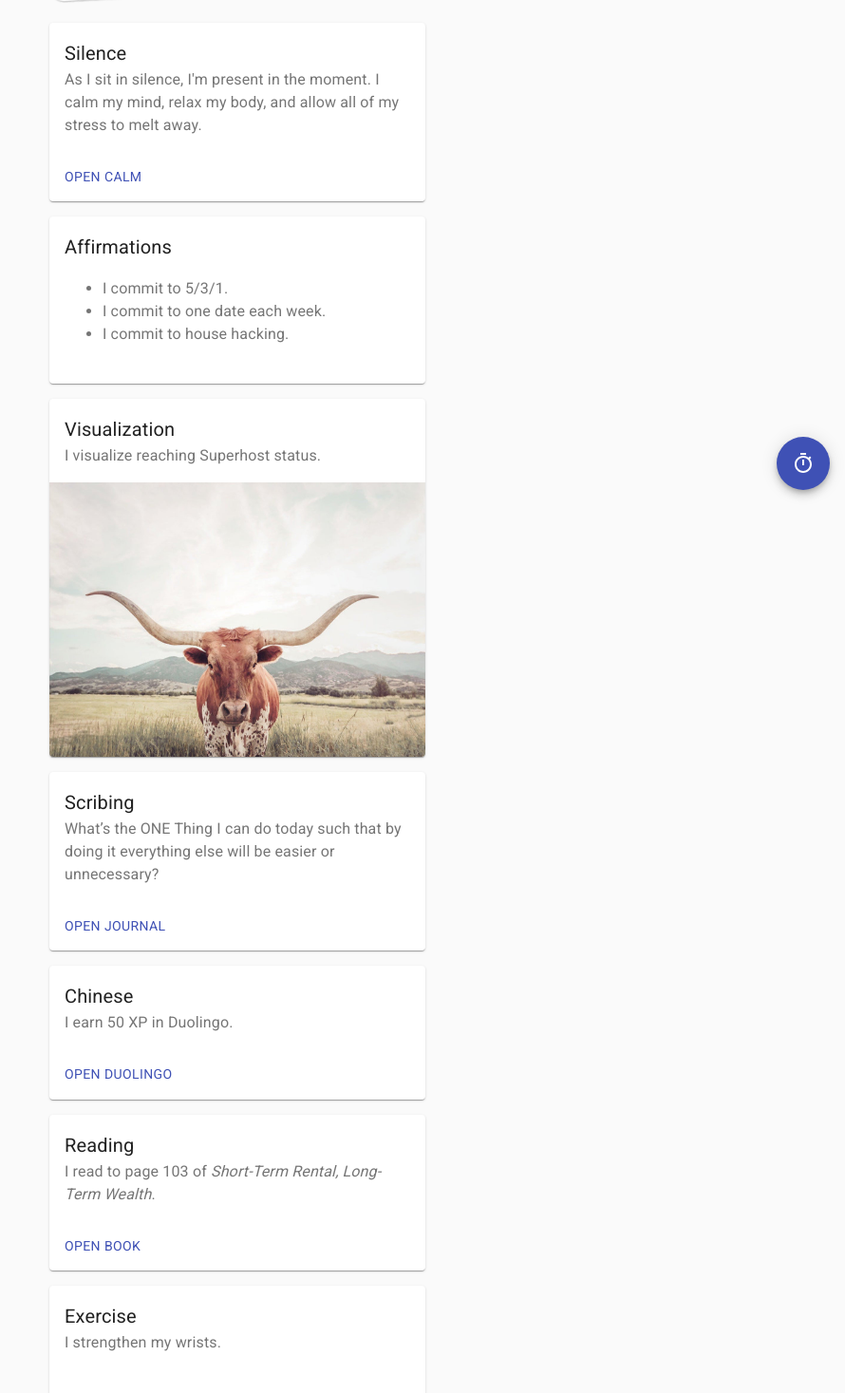
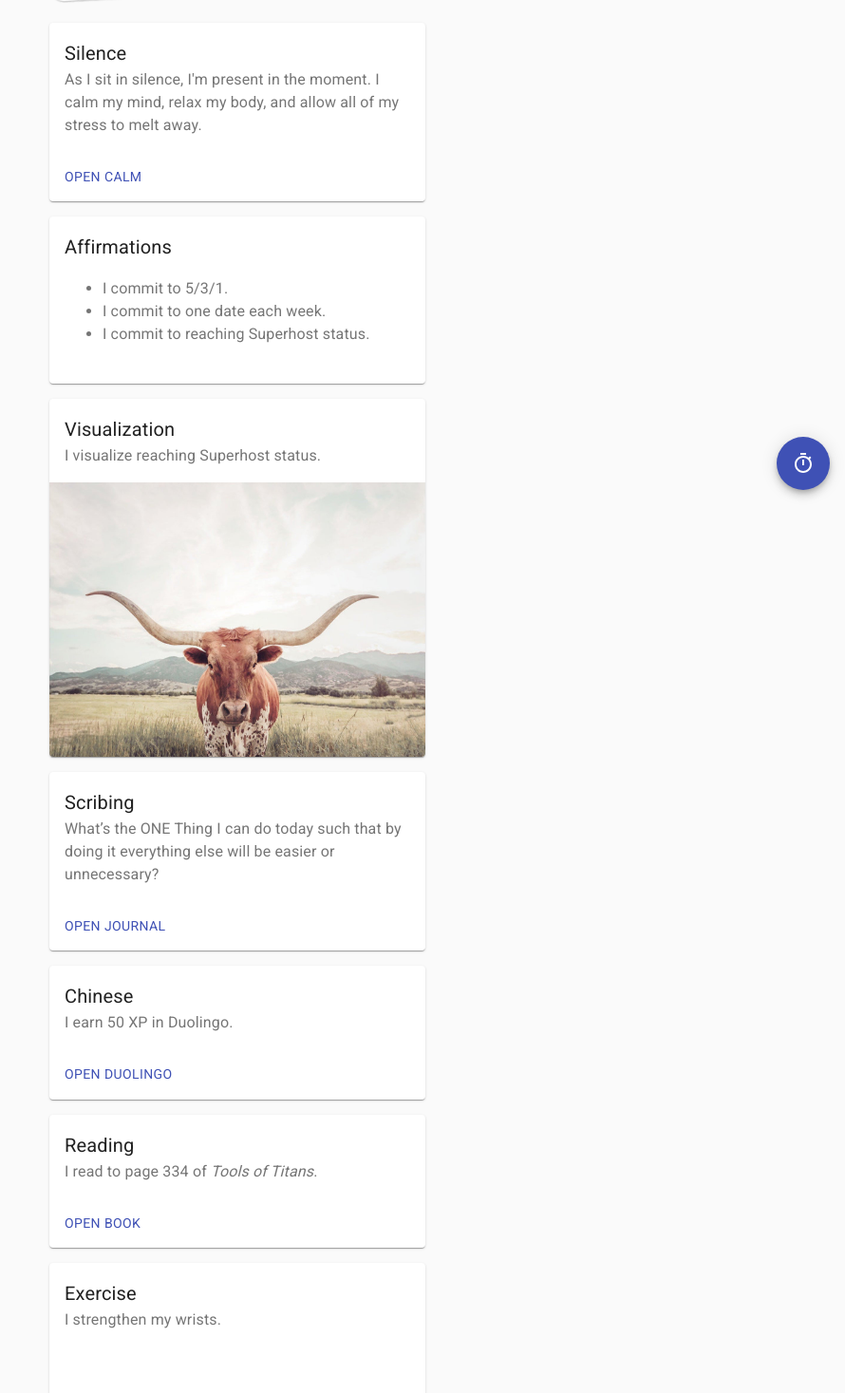
Before and after one commit to dlackey/miracle, a React (Create React App) app: page / in a window 1280 px wide. Shown: the part 268-1735 px from the top of the page at 95% size, without its empty margins (390-1280 px from the left). Built offline with nearby package versions, Linux system fonts and the light colour scheme; grey boxes are pictures that could not be loaded; what browser-beep would draw is missing.

Commit message:
Updated Savers for 12/2021

```diff
--- a/src/components/Savers.js
+++ b/src/components/Savers.js
@@ -3,10 +3,10 @@ import { Saver, SaverAction, SaverImage, SaverVideo } from './Saver';
 import visualization from '../images/longhorn.jpg';
 import { calculatePage } from './helpers';
 
-const AFFIRMATIONS = ['5/3/1', 'one date each week', 'house hacking'];
+const AFFIRMATIONS = ['5/3/1', 'one date each week', 'reaching Superhost status'];
 const VISUALIZATION = 'I visualize reaching Superhost status.';
-const READING_PAGES = 198;
-const READING_TITLE = 'Short-Term Rental, Long-Term Wealth';
+const READING_PAGES = 643;
+const READING_TITLE = 'Tools of Titans';
 
 function Silence() {
   return (
```
